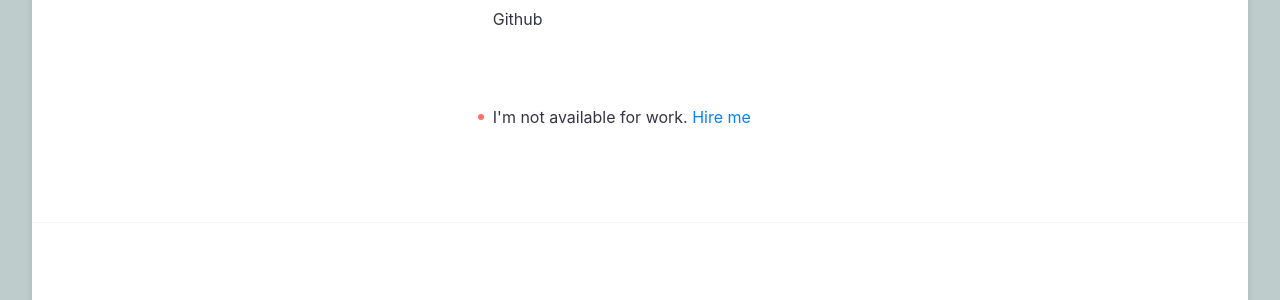
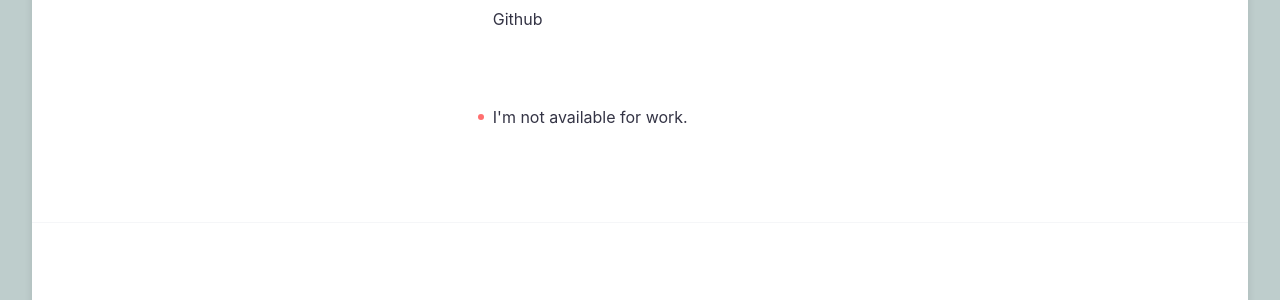
Before and after one commit to AleemRehman/AleemRehman.github.io, a Jekyll site: the page built from index.html, in a window 1280 px wide. Shown: the part 908-1208 px from the top of the page. Built offline with Jekyll 4.4.1, drawn with Linux system fonts in a browser that asks for light colours.

Commit message:
Update index.html

```diff
--- a/index.html
+++ b/index.html
@@ -82,7 +82,7 @@ id: "index"
     </div>
     <div class="w-100 w-70-ns relative {{site.paragraph_classes}}">
       <span class="status dib bg-red mr1 v-mid br-100 absolute"></span>
-      <p class="ma0 dib">I'm not available for work. <a class="{{site.link_classes}}" href="{{site.baseurl}}/hire-me">Hire me</a></p>
+      <p class="ma0 dib">I'm not available for work. <a class="{{site.link_classes}}"</a></p>
     </div>
   </section>
 
```
